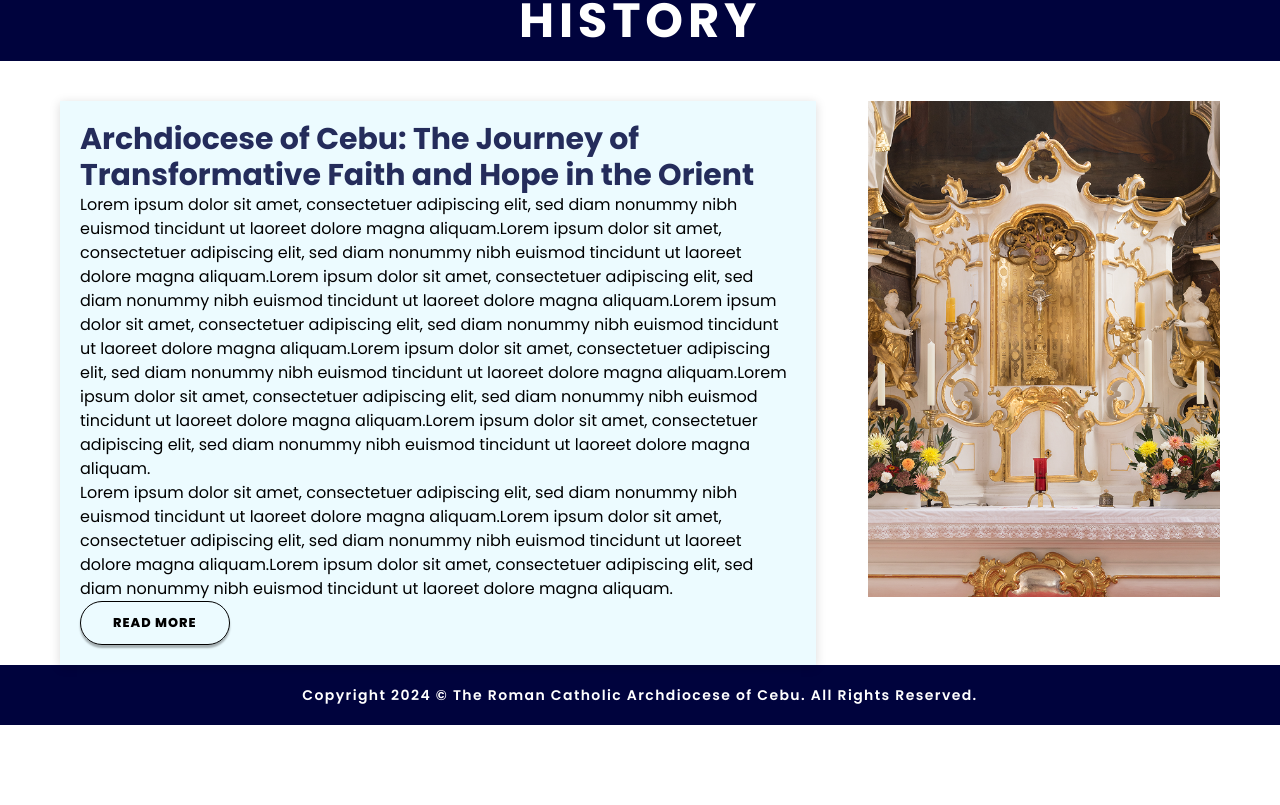
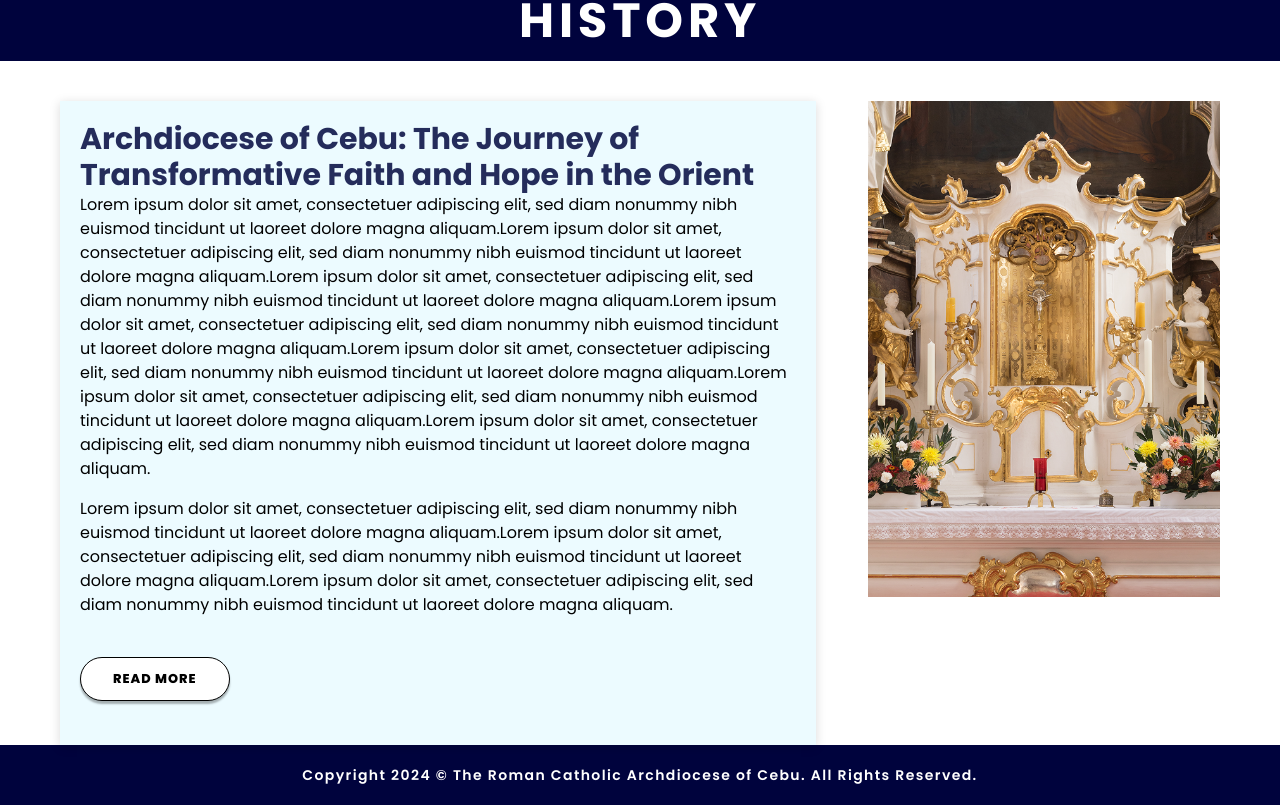
Before and after one commit to Celian4862/cadcomm, a Next.js app: page / in a window 1280 px wide. Shown: the part 819-1624 px from the top of the page. Before the commit the page ends 1544 px from the top, so only its background shows below. Built offline with nearby package versions, Linux system fonts and the light colour scheme.

Commit message:
Updated globals.css
Added theme variables.

Added a white background colour to all buttons, as well as a vertical margin of 1.5rem.

Added a bottom margin of 1rem to all paragraphs.

```diff
--- a/app/globals.css
+++ b/app/globals.css
@@ -17,6 +17,13 @@
   }
 }
 
+@theme {
+  --color-blue: #1957c4;
+  --color-dark-blue: #0e227a;
+  --color-darker-blue: #242c5b;
+  --color-darkest-blue: #00033d;
+}
+
 body {
   background: var(--background);
   color: var(--foreground);
@@ -24,12 +31,14 @@ body {
 }
 
 button {
+  background-color: white;
   border: 1px solid var(--button-color);
   border-radius: 2rem;
   box-shadow: 0 3px 2px rgba(0, 0, 0, 0.3);
   font-size: 0.8rem;
   font-weight: 800;
   letter-spacing: 1px;
+  margin: 1.5rem 0;
   padding: 0.7rem 2rem;
   text-transform: uppercase;
 }
@@ -41,3 +50,7 @@ button:hover {
 button:active {
   box-shadow: 0 1px 1px rgba(0, 0, 0, 0.3);
 }
+
+p {
+  margin-bottom: 1rem;
+}
```
